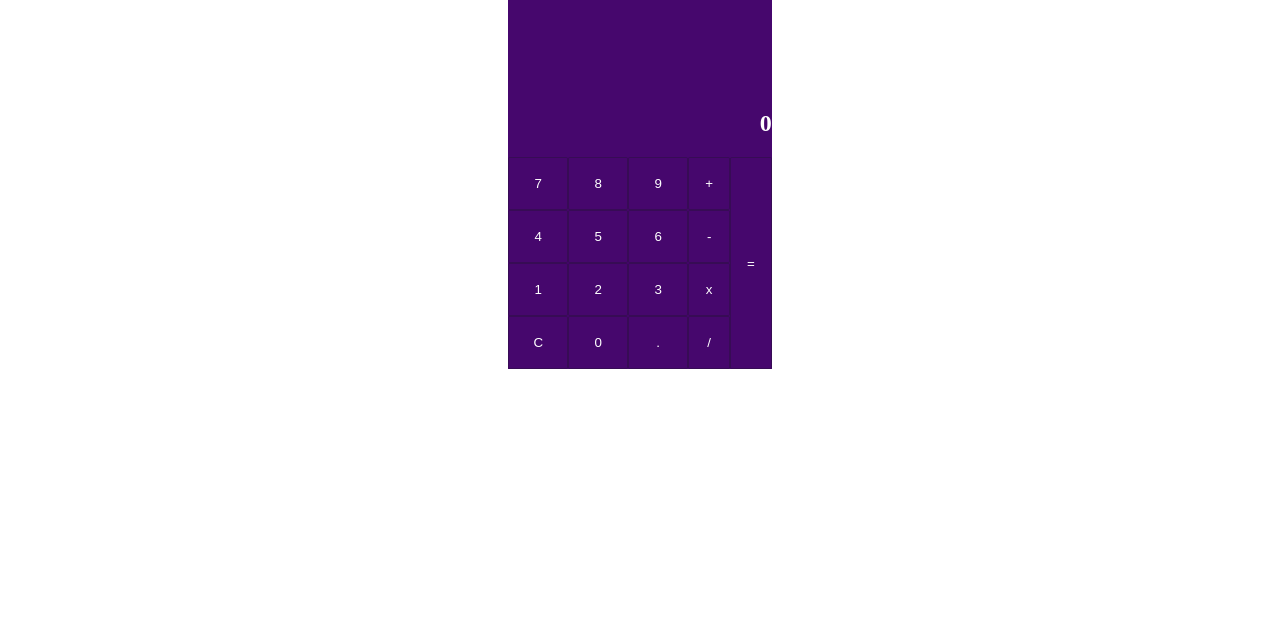
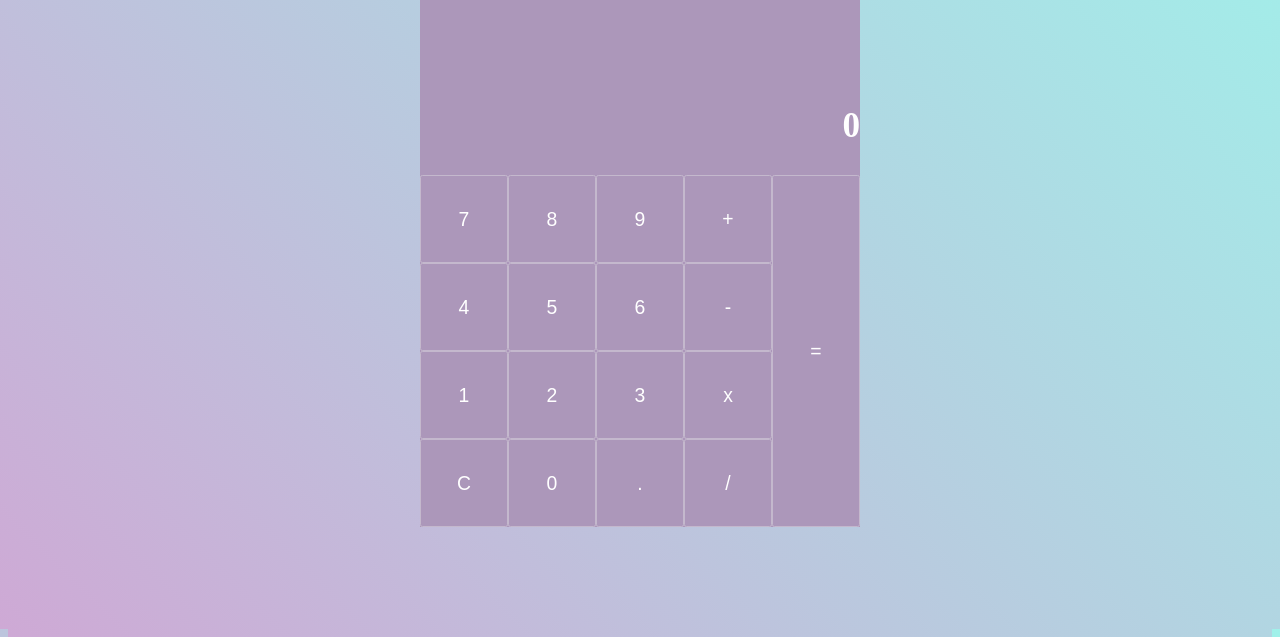
Before and after one commit to idaturoy/calculator, a plain HTML site: page calculator.html in a window 1280 px wide. Shown: the part 171-808 px from the top of the page. Drawn offline with Linux system fonts and the light colour scheme.

Commit message:
Change style to Pretty

```diff
--- a/calculator.html
+++ b/calculator.html
@@ -7,11 +7,10 @@
         <link rel="stylesheet" type="text/css" href="./styles/style.css"/>
     </head>
     <body>
-        <header><h1>Crack the numbers</h1></header>
         <div class="wrapper">
             <div class="calculator">
                 <div class="display">
-                    <h2 id ="number-on-screen">0</h2>
+                    <h2 id="number-on-screen">0</h2>
                 </div>
                 <div class="keyboard-container">
                     <div class="number-container">
@@ -39,7 +38,7 @@
                 </div>
             </div>
         </div>
-        <script src="./mathOperators.js"></script>
+        <script src="./calculatorClass.js"></script>
         <script src="./btnEvents.js"></script>
     </body>
 
--- a/styles/_varibles.scss
+++ b/styles/_varibles.scss
@@ -1 +1,5 @@
-$calculatorColor:  rgb(70, 7, 109);
+$calculatorColor:  rgb(172, 151, 186);
+
+:root {
+    --my-cool-color: $calculatorColor;
+}
--- a/styles/style.scss
+++ b/styles/style.scss
@@ -7,42 +7,64 @@
 @import './varibles';
 @import './header';
 
+* {
+    box-sizing: border-box;
+    font-size: 1.1rem;
+}
+
+body, html {
+    background: linear-gradient(45deg, #cea9d5, #a0f1ea);
+    height: 100vh;
+}
+
 .wrapper {
     display: flex;
     justify-content: center;
+    height: 100%;
+    align-items: center;
 }
 .calculator{
     background: $calculatorColor;
     color: white;
+    min-height: 30rem;
+    min-width: 25rem;
 }
 .display{
     width: 100%;
-    height: 10rem;
+    min-height: 13rem;
     display: flex;
     flex: wrap;
     justify-content: flex-end;
     align-items: flex-end;
 
+    h2{
+        font-size: 2rem;
+    }
+
 }
 .keyboard-container{
     display: flex;
     flex-direction: row;
+    flex-wrap: wrap;
+
     button {
         background: $calculatorColor;
         color: white;
         display: inline-block;
         padding: 1.35em 1.2em;
-        border: 0.1em solid rgb(55, 12, 85);
-        border-radius: 0.12em;
+        border: 0.1em solid rgb(196, 184, 205);
+        border-radius: 0.12em ;
         box-sizing: border-box;
         text-decoration: none;
+        min-width: 5rem;
+        min-height: 5rem;
         &:hover{
-            background: rgb(117, 18, 150);
+            background: #9bded8;
         }
     }
     .number-container {
         display: grid;
-        grid-template-columns: repeat(3, minmax(60px, 1fr));
+        grid-template-columns: repeat(3, minmax(5rem, 1fr));
     }
 
     .operator-container {
```
Also changed, not shown: styles/style.css, 1 other file.
